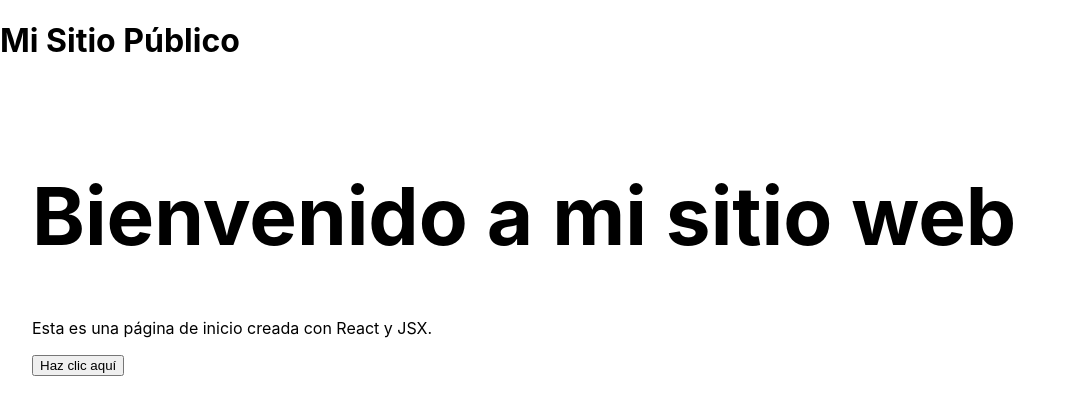
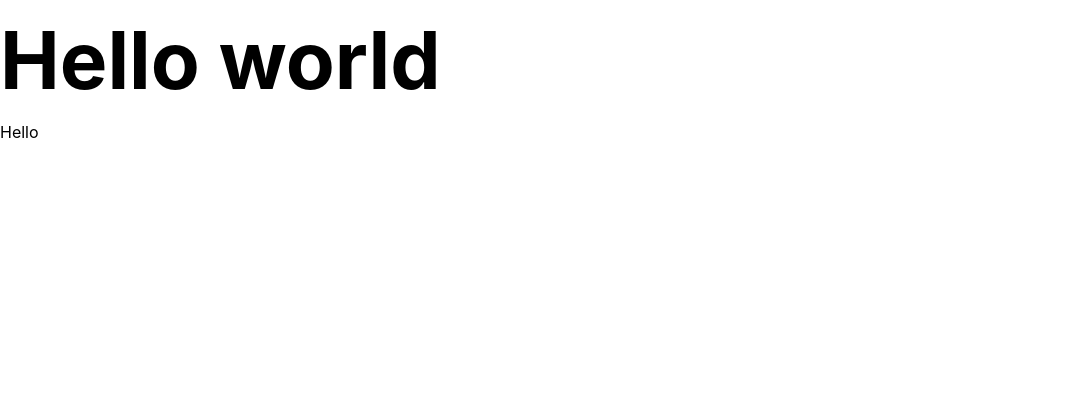
Before and after one commit to MaxVilaRuiz/Revinance---HackUPC-2025, a React (Create React App) app: page / in a window 1280 px wide. Shown: the top 414 px of the page, without its empty margins (0-1075 px from the left). Built offline with nearby package versions, Linux system fonts and the light colour scheme.

Commit message:
Install Tailwind CSS

```diff
--- a/package.json
+++ b/package.json
@@ -36,5 +36,8 @@
       "last 1 firefox version",
       "last 1 safari version"
     ]
+  },
+  "devDependencies": {
+    "tailwindcss": "^3.4.17"
   }
 }
--- a/src/layouts/PublicLayout.jsx
+++ b/src/layouts/PublicLayout.jsx
@@ -2,14 +2,9 @@ import { Outlet } from 'react-router-dom';
 
 function PublicLayout() {
   return (
-    <div>
-      <header>
-        <h1>Mi Sitio Público</h1>
-      </header>
-      <main>
-        <Outlet /> {/* Renderiza las rutas hijas */}
-      </main>
-    </div>
+    <main>
+      <Outlet /> {/* Renderiza las rutas hijas */}
+    </main>
   );
 }
 
--- a/src/pages/Home.jsx
+++ b/src/pages/Home.jsx
@@ -1,14 +1,16 @@
 import React from 'react';
+import { Link } from 'react-router-dom';
 import '../styles/App.css';
 import '../styles/Home.css'
 
 function Home() {
   return (
-    <main style={{ padding: '2rem' }}>
-      <h1 className='hola'>Bienvenido a mi sitio web</h1>
-      <p>Esta es una página de inicio creada con React y JSX.</p>
-      <button onClick={() => alert('¡Haz hecho clic!')}>Haz clic aquí</button>
-    </main>
+    <div>
+      <main>
+        <h1 className="text-[5rem] font-bold">Hello world</h1>
+      </main>
+      <Link to="/login">Hello</Link>
+    </div>
   );
 }
 
--- a/src/pages/Login.jsx
+++ b/src/pages/Login.jsx
@@ -0,0 +1,16 @@
+import React from 'react';
+import { Link } from 'react-router-dom';
+import '../styles/App.css';
+import '../styles/Home.css'
+
+function Login() {
+  return (
+    <div>
+      <main>
+        <h1>Hello world2</h1>
+      </main>
+    </div>
+  );
+}
+
+export default Login;
--- a/src/styles/App.css
+++ b/src/styles/App.css
@@ -1,3 +1,7 @@
+@tailwind base;
+@tailwind components;
+@tailwind utilities;
+
 .App {
   text-align: center;
 }
--- /dev/null
+++ b/tailwind.config.js
@@ -0,0 +1,10 @@
+/** @type {import('tailwindcss').Config} */
+module.exports = {
+  content: [
+    "./src/**/*.{js,jsx,ts,tsx}",
+  ],
+  theme: {
+    extend: {},
+  },
+  plugins: [],
+}
```
Also changed, not shown: 1 other file (tests, documents, lock files or other folders).
